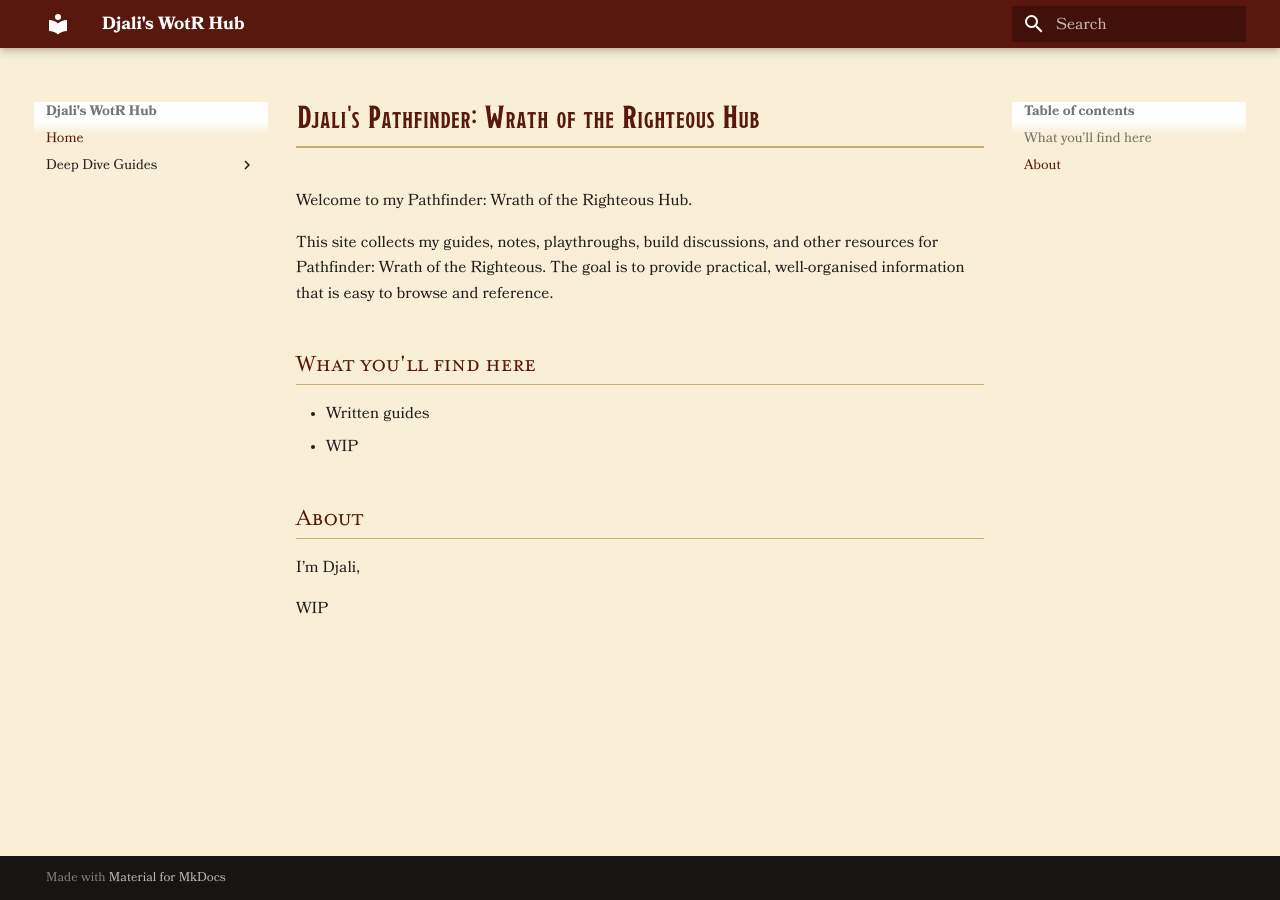
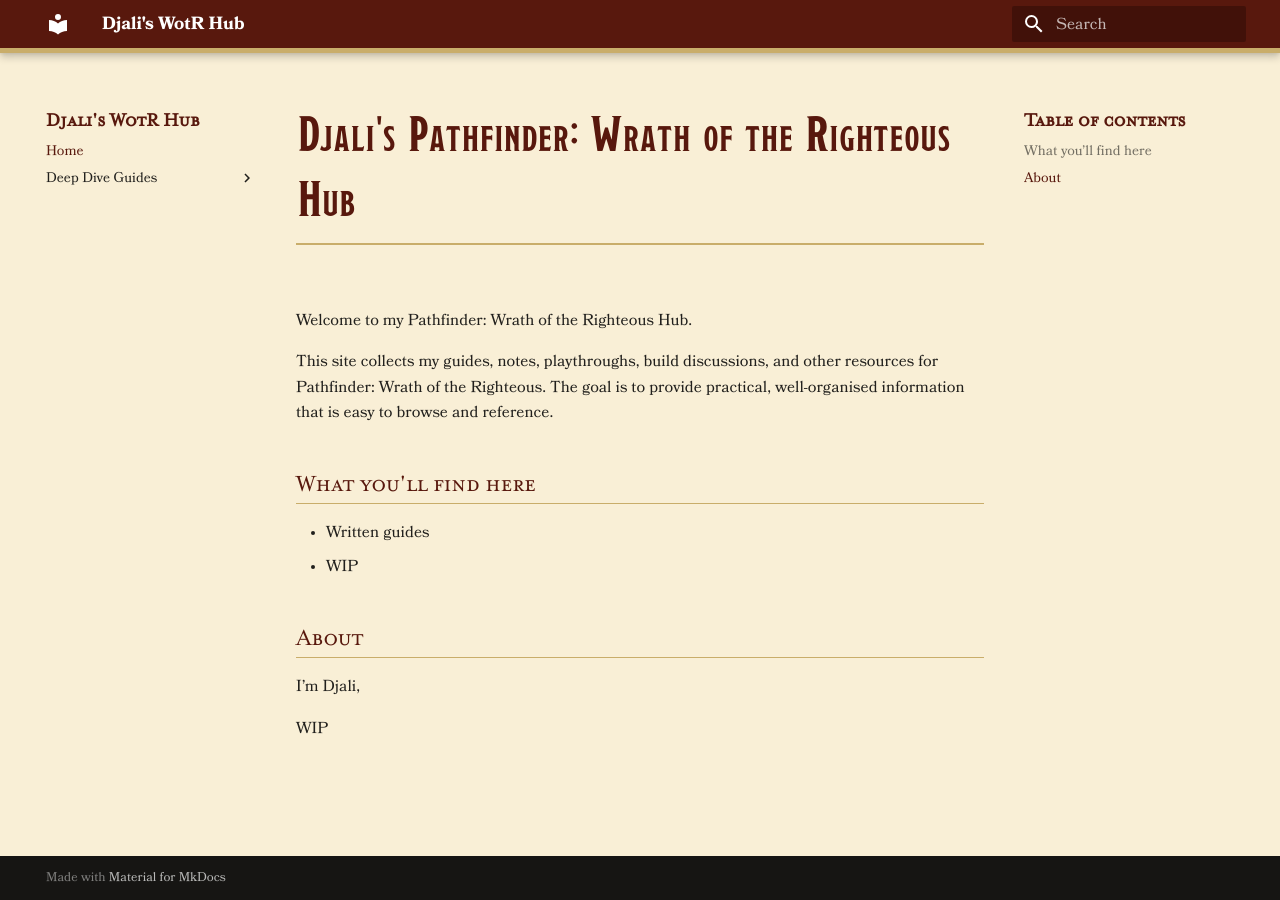
Before and after one commit to djaliplays/WotR_Guides_MkDocs, an MkDocs documentation site: the page built from docs/index.md, in a window 1280 px wide. Built offline with MkDocs 1.6.1 and Material for MkDocs 9.7.7, drawn with Linux system fonts in a browser that asks for light colours.

Commit message:
removed white background and white box shadow from nav title specifically, will need to look for more general solution probably?

```diff
--- a/docs/stylesheets/pathfinder.css
+++ b/docs/stylesheets/pathfinder.css
@@ -227,20 +227,43 @@ body,
 }
 
 /* Header bar*/
-/*[data-md-color-scheme="default"] {
-    --md-primary-fg-color: var(--titlered);
-}*/
 
 :root {
     /*--md-primary-fg-color: var(--pagegold);*/
     --md-primary-fg-color: var(--titlered);
 }
 
+.md-header {
+    border-bottom: 5px solid var(--titlegold);
+}
+
+/* links */
+.md-typeset a {
+    color: var(--rulered);
+}
+
 /* nav and sidebar*/
 
 .md-nav__title {
-    border-bottom: none;
+    color: var(--titlered) !important;
+    background: transparent !important;
+    font-family: "Mr Eaves Small Caps", serif;
+    font-size: 1rem;
 }
+
+.md-nav__title {
+    box-shadow: none !important;
+}
+
+
+/*.md-sidebar__inner {
+    background: var(--bgtan) !important;
+}*/
+
+/*.md-nav {
+    background: hotpink !important;
+}*/
+
 
 /* colors */
 .md-typeset h1,
@@ -277,6 +300,7 @@ body,
 h1,
 .md-typeset h1 {
     font-family: "Nodesto", serif;
+    font-size: 2.5rem;
 }
 
 h2,
```
